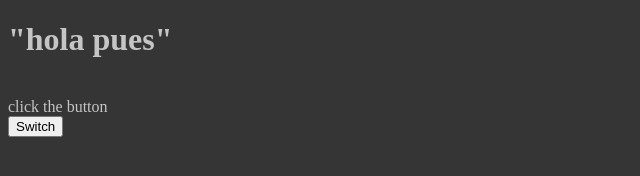
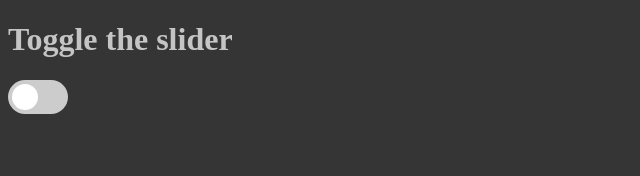
Before and after one commit to elCherrys/Practica-2, a plain HTML site: page index.html in a window 1280 px wide. Shown: the whole page, without its empty margins (0-640 px from the left). Drawn offline with Linux system fonts and the light colour scheme.

Commit message:
nice nice

```diff
--- a/index.html
+++ b/index.html
@@ -11,9 +11,71 @@
 </head>
 
 <body>
-    <h1>"hola pues"</h1>
-    <br>click the button</br>
+    <h1>Toggle the slider</h1>
+   <style>
+    .switch {
+        position: relative;
+        display: inline-block;
+        width: 60px;
+        height: 34px;
+      }
 
-<button onclick="toggleTheme()">Switch</button>
+      .switch input {
+        opacity: 0;
+        width: 0;
+        height: 0;
+      }
+
+      .slider {
+        position: absolute;
+        cursor: pointer;
+        top: 0;
+        left: 0;
+        right: 0;
+        bottom: 0;
+        background-color: #ccc;
+        -webkit-transition: .4s;
+        transition: .4s;
+      }
+
+      .slider:before {
+        position: absolute;
+        content: "";
+        height: 26px;
+        width: 26px;
+        left: 4px;
+        bottom: 4px;
+        background-color: white;
+        -webkit-transition: .4s;
+        transition: .4s;
+      }
+
+      input:checked + .slider {
+        background-color: #353535;
+      }
+
+      input:focus + .slider {
+        box-shadow: 0 0 1px #2196F3;
+      }
+
+      input:checked + .slider:before {
+        -webkit-transform: translateX(26px);
+        -ms-transform: translateX(26px);
+        transform: translateX(26px);
+      }
+
+      /* Rounded sliders */
+      .slider.round {
+        border-radius: 34px;
+      }
+
+      .slider.round:before {
+        border-radius: 50%;
+      }
+    </style>
+<label class="switch" rel="stylesheet" href="css/switch.css">
+    <input type="checkbox" onclick="toggleTheme()">
+    <span class="slider round"></span>
+  </label>
 </body>
 </html>
--- a/js/main.js
+++ b/js/main.js
@@ -1,4 +1,4 @@
-alert ("Hello from js")
+
 function toggleTheme(){
 var theme = document.getElementsByTagName('link')[0];
 if (theme.getAttribute("href")=="css/light.css") {
```
